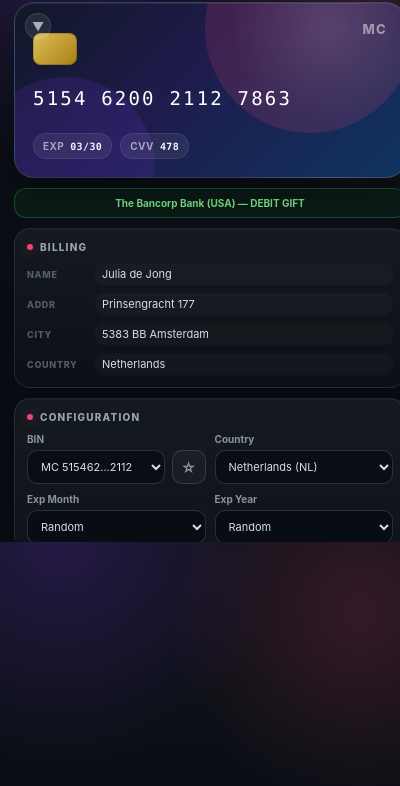
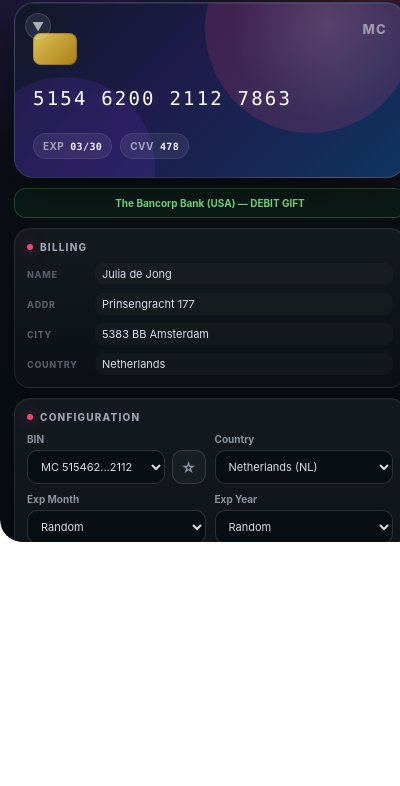
Before and after one commit to adxptived/Autobilling, a browser extension: page popup.html in a window 400 px wide. Shown: the part 58-844 px from the top of the page. Drawn offline with Linux system fonts and the light colour scheme.

Commit message:
Move popup background into rounded app shell
- Make html/body transparent
- Wrap popup UI in rounded scrollable app shell
- Prevent browser background from showing inside rounded content

```diff
--- a/popup.html
+++ b/popup.html
@@ -18,20 +18,26 @@
   --yellow: #d29922;
 }
 * { margin: 0; padding: 0; box-sizing: border-box; }
-html {
-  border-radius: 22px;
+html,
+body {
+  width: 420px;
+  margin: 0;
+  padding: 0;
   overflow: hidden;
   background: transparent;
+  border-radius: 22px;
 }
 body {
+  font-family: Inter, -apple-system, BlinkMacSystemFont, "Segoe UI", Roboto, sans-serif;
+  font-size: 12px;
+  color: var(--text);
+}
+.app-shell {
   width: 420px;
   max-height: 600px;
   padding: 14px;
   overflow-y: auto;
   border-radius: 22px;
-  font-family: Inter, -apple-system, BlinkMacSystemFont, "Segoe UI", Roboto, sans-serif;
-  font-size: 12px;
-  color: var(--text);
   background:
     radial-gradient(circle at 15% 0%, rgba(124, 58, 237, 0.22), transparent 32%),
     radial-gradient(circle at 90% 12%, rgba(239, 71, 111, 0.18), transparent 30%),
@@ -460,6 +466,7 @@ input:focus {
 </style>
 </head>
 <body>
+<div class="app-shell">
 
 <div class="header">
   <div>
@@ -566,5 +573,6 @@ input:focus {
 <script src="generator.js"></script>
 <script src="clipboard.js"></script>
 <script src="popup.js"></script>
+</div>
 </body>
 </html>
```
